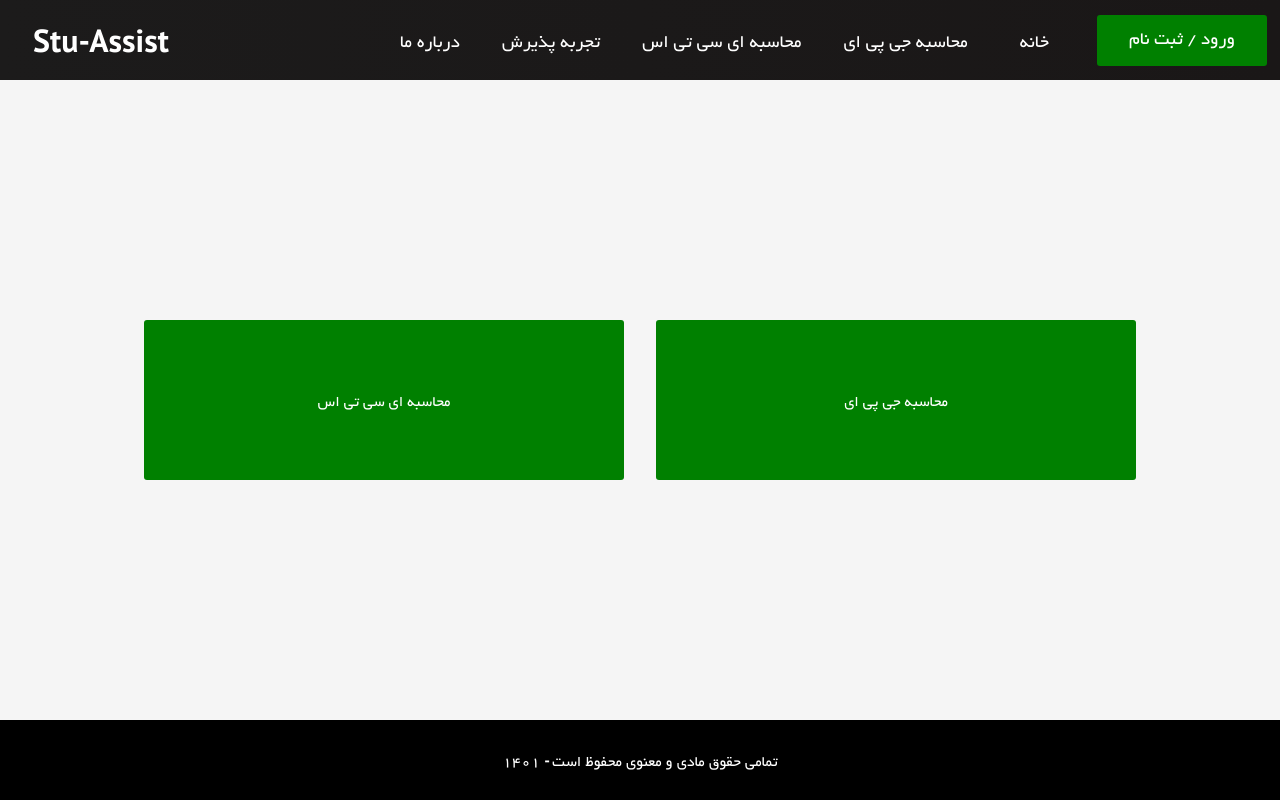
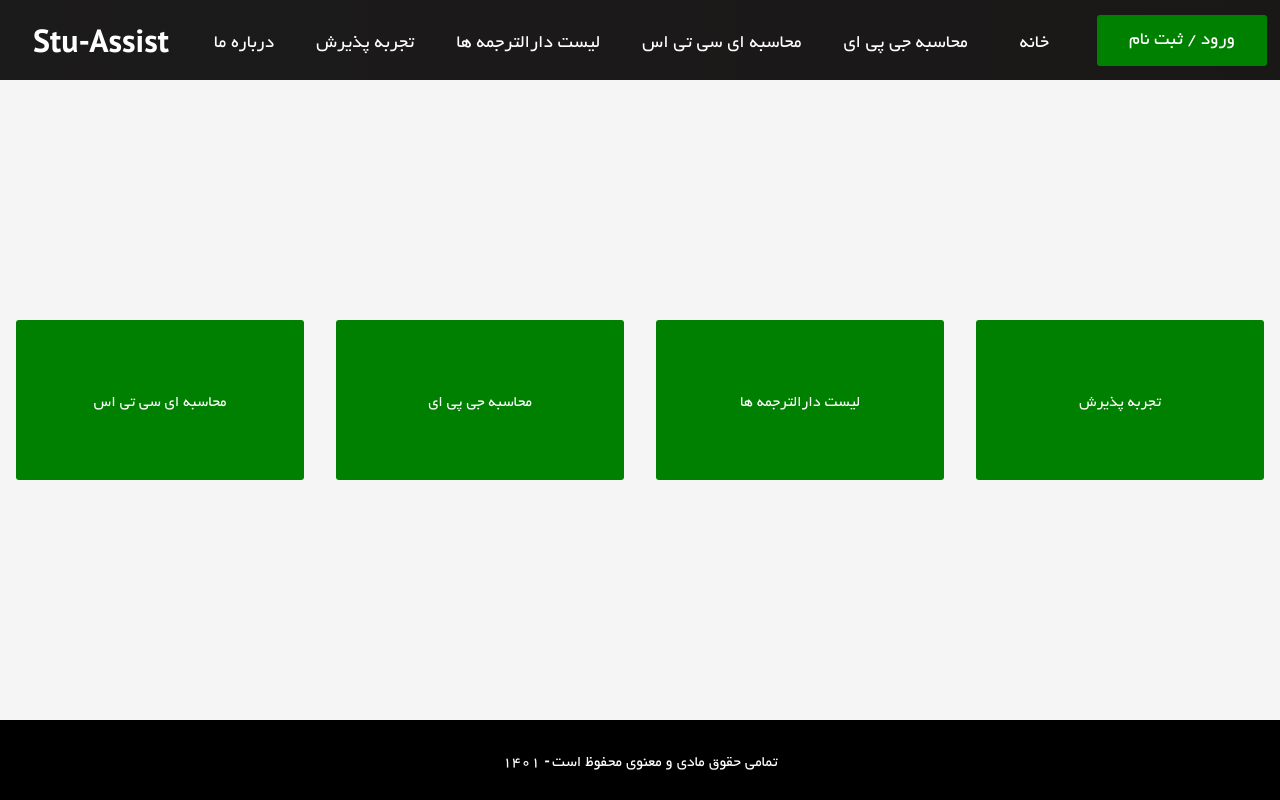
Before and after one commit to mohammadJaliliTorkamani/stu_assist, a React (Create React App) app: page / in a window 1280 px wide. Built offline with nearby package versions, Linux system fonts and the light colour scheme.

Commit message:
translation-ffices structure was made

```diff
--- a/src/App.tsx
+++ b/src/App.tsx
@@ -15,6 +15,7 @@ import NotFound from './pages/NotFound';
 import OTP from './pages/OTP';
 import PaymentResult from './pages/PaymentResult';
 import Profile from './pages/Profile';
+import TranslationOffice from './pages/TranslationOffice';
 
 function App() {
   const [showHeaderFooter, setShowHeaderFooter] = useState(true)
@@ -41,6 +42,7 @@ function App() {
         <Route path='gpa-calculator' element={<GPACalculator />} />
         <Route path='payment-result' element={<PaymentResult />} />
         <Route path='application-experience' element={<ApplicationExperience />} />
+        <Route path='translation-offices' element={<TranslationOffice />} />
         <Route path='*' element={<NotFound />} />
       </Routes>
       {showHeaderFooter && <Footer />}
--- a/src/components/Header.css
+++ b/src/components/Header.css
@@ -23,7 +23,7 @@
 
 .nav-menu {
   display: grid;
-  grid-template-columns: repeat(6, auto);
+  grid-template-columns: repeat(7 , auto);
   grid-gap: 10px;
   list-style: none;
   text-align: center;
--- a/src/components/Header.tsx
+++ b/src/components/Header.tsx
@@ -33,6 +33,11 @@ function Header() {
                     </Link>
                 </li>
                 <li className='nav-item'>
+                    <Link to='/translation-offices' className='nav-links' onClick={e => setIsMobileMenuOpen(false)}>
+                        لیست دارالترجمه ها
+                    </Link>
+                </li>
+                <li className='nav-item'>
                     <Link to='/ects-calculator' className='nav-links' onClick={e => setIsMobileMenuOpen(false)}>
                         محاسبه ای سی تی اس
                     </Link>
--- a/src/pages/Home.tsx
+++ b/src/pages/Home.tsx
@@ -29,6 +29,21 @@ function Home() {
                     text: "محاسبه جی پی ای",
                     link: "gpa-calculator"
                 }} />
+            <HomeOptionBox
+                key={3}
+                className="home-option"
+                page={{
+                    id: 3,
+                    text: "لیست دارالترجمه ها",
+                    link: "translation-offices"
+                }} />
+            <HomeOptionBox key={2}
+                className="home-option"
+                page={{
+                    id: 4,
+                    text: "تجربه پذیرش",
+                    link: "application-experience"
+                }} />
         </div>
     )
 }
--- /dev/null
+++ b/src/pages/TranslationOffice.tsx
@@ -0,0 +1,11 @@
+import './TranslationOffices.css'
+
+function TranslationOffice() {
+    return (
+        <div className='container'>
+            این صفحه در حال پیاده سازی بوده و به زودی در دستری قرار میگیرد. با تشکر از شما
+        </div>
+    )
+}
+
+export default TranslationOffice
--- /dev/null
+++ b/src/pages/TranslationOffices.css
@@ -0,0 +1,8 @@
+.container {
+    display: flex;
+    flex-direction: column;
+    align-items: center;
+    justify-content: center;
+    min-height: calc(100vh - 160px);
+    padding: 2rem;
+}
```
